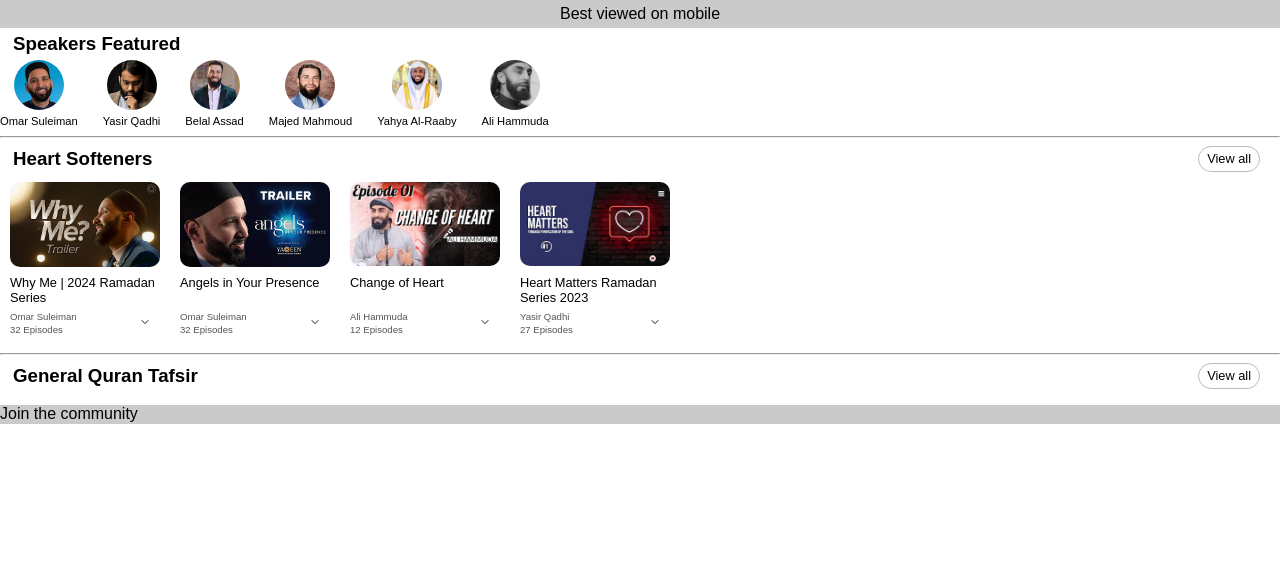
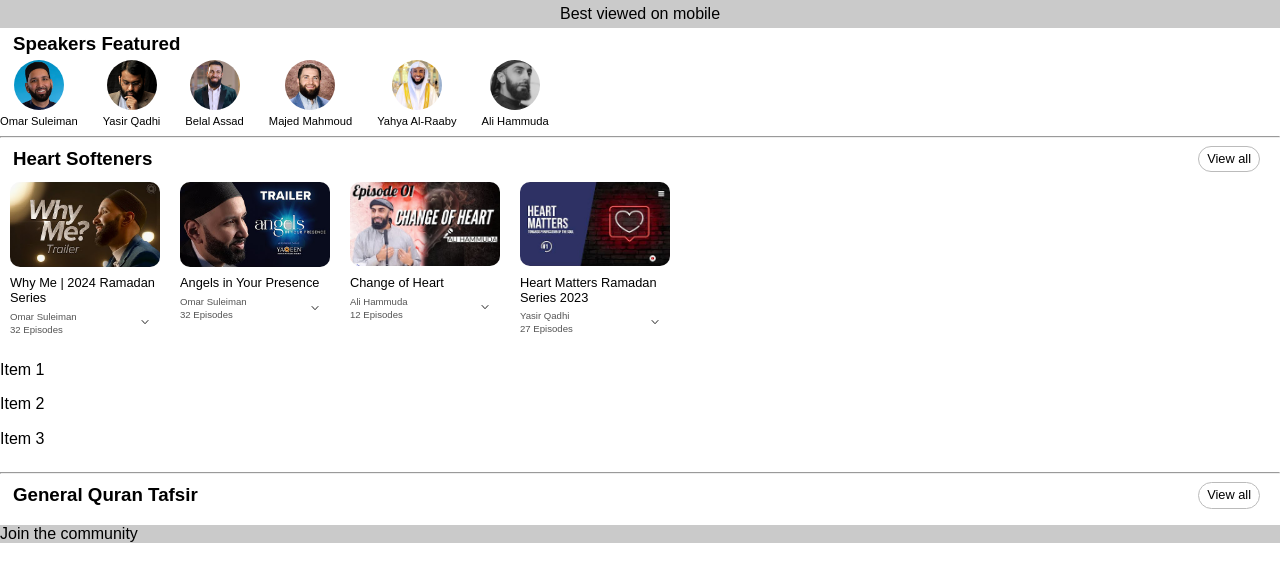
Before and after one commit to sajidmohd717/islamic-lectures-react, a React (Vite) app: page / in a window 1280 px wide. Both pictures are taken after a click on the picture 145 px from the left and 322 px from the top of the page. Shown: the top 582 px of the page. Built offline with nearby package versions, Linux system fonts and the light colour scheme.

Commit message:
managed to get some functionality into the down arrow button, but styling can be improved

```diff
--- a/src/series/Series.jsx
+++ b/src/series/Series.jsx
@@ -1,3 +1,5 @@
+import React, { useState } from "react";
+
 import whyMe from "../assets/thumbnail/heart-softeners/whyme.jpg";
 import downArrow from "../assets/down-arrow.png";
 
@@ -7,11 +9,17 @@
   /* The plan is to show like a short description of what the
                series is about when the down arrow is clicked
   */
-  const handleclick = (e) => {
-    console.log("down arrow has been clicked");
+  const [isVisible, setIsVisible] = useState(false);
+
+  const toggleVisibility = () => {
+    setIsVisible(!isVisible);
   };
 
+  console.log("down arrow has been clicked");
+
   return (
+    <>
+      <div className={styles["series-with-description"]}>
         <div className={styles["series-container"]}>
           <div className="image-container">
             <a href={props.link} target="_blank">
@@ -33,7 +41,7 @@
               </div>
               <div className={styles["meta-title-right"]}>
                 <img
-              onClick={(e) => handleclick(e)}
+                  onClick={toggleVisibility}
                   className={styles["down-arrow"]}
                   src={downArrow}
                   alt=""
@@ -42,6 +50,17 @@
             </div>
           </div>
         </div>
+        <div className="description-container">
+          {isVisible && (
+            <div className="items">
+              <p>Item 1</p>
+              <p>Item 2</p>
+              <p>Item 3</p>
+            </div>
+          )}
+        </div>
+      </div>
+    </>
   );
 }
 
--- a/src/series/Series.module.css
+++ b/src/series/Series.module.css
@@ -61,3 +61,8 @@
     color: black;
     cursor: pointer;
 }
+
+.series-with-description {
+    display: flex;
+    flex-direction: column;
+}
```
Lines whose indentation alone changed are shown as unchanged.
